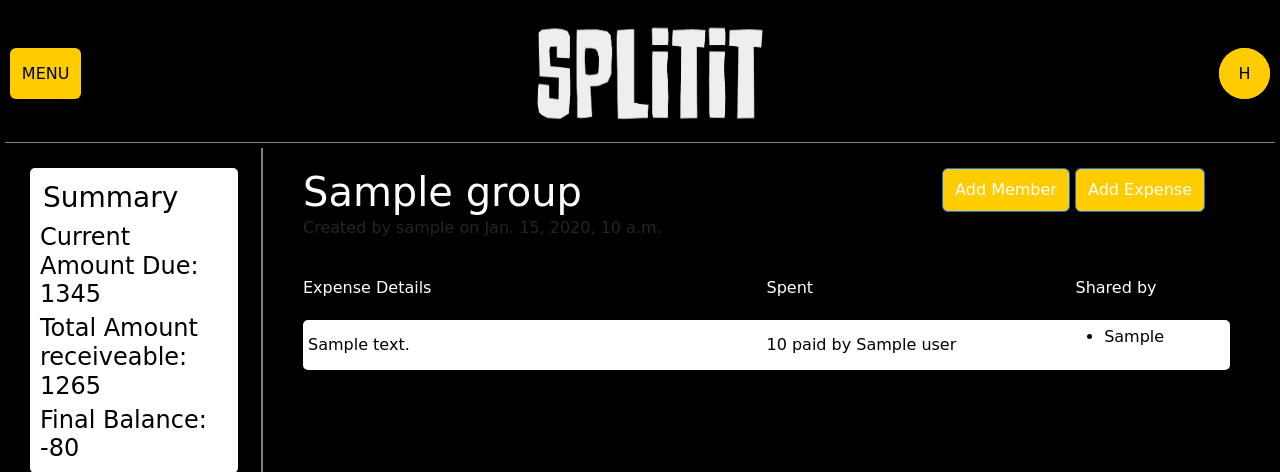
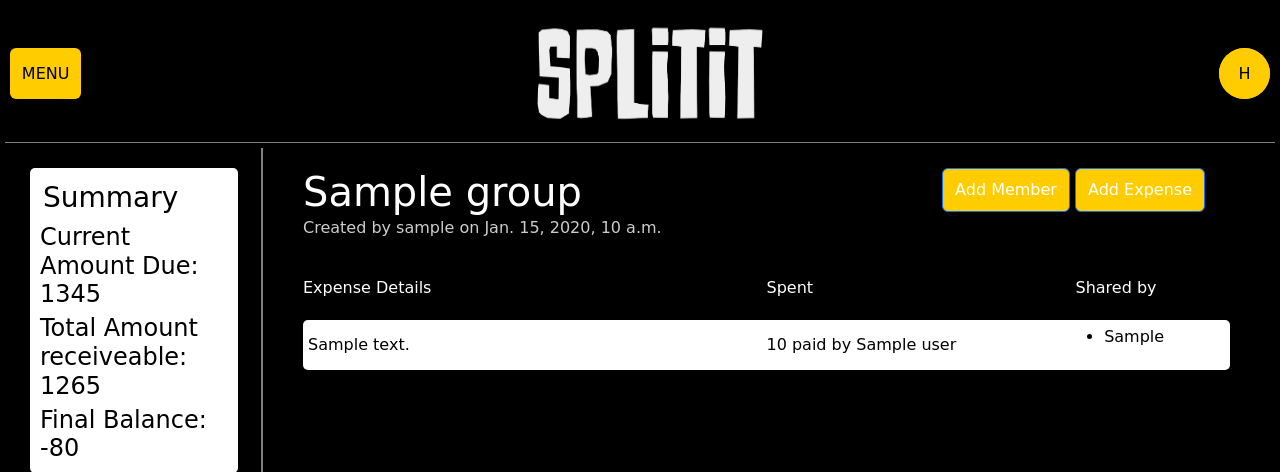
Before and after one commit to nishant19dwivedi/SplitIT, a Django app: template SplitIT/templates/group.html in a window 1280 px wide. Shown: the top 472 px of the page. Run offline with Django 5.2, Linux system fonts and the light colour scheme; tables that the repository leaves empty hold one stand-in row (values such as "Sample post"); the template is opened without the code that fills it: values that come from a table or form of the project are taken from there, most other values are stand-ins (such as "Sample title", 1, 10 or a date in 2020).

Commit message:
fixes #2

```diff
--- a/SplitIT/templates/group.html
+++ b/SplitIT/templates/group.html
@@ -219,6 +219,9 @@
     color: white;
     margin: 0px;
   }
+  p {
+    color: #cccccc;
+  }
   #header {
     display: flex;
     justify-content: space-between;
```
